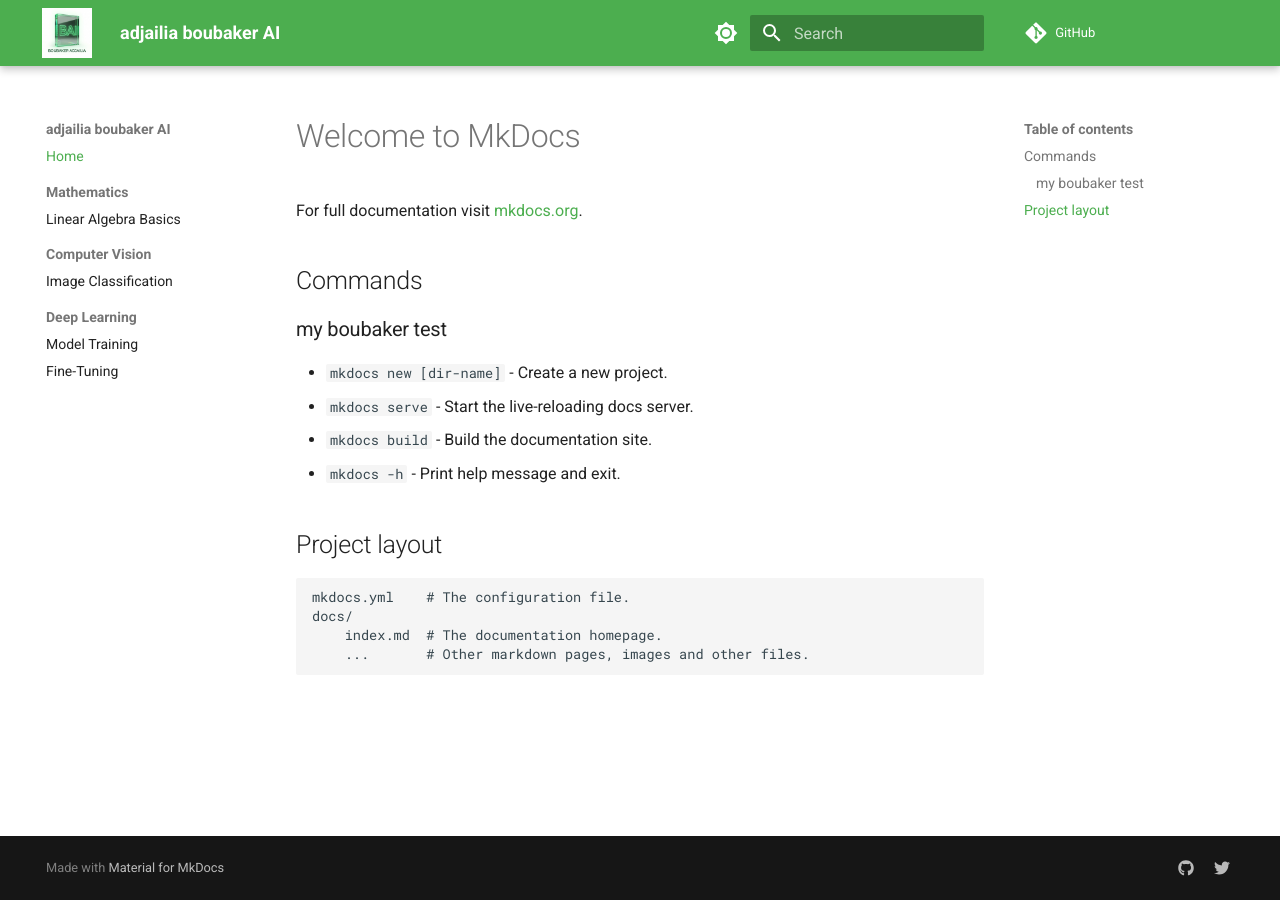
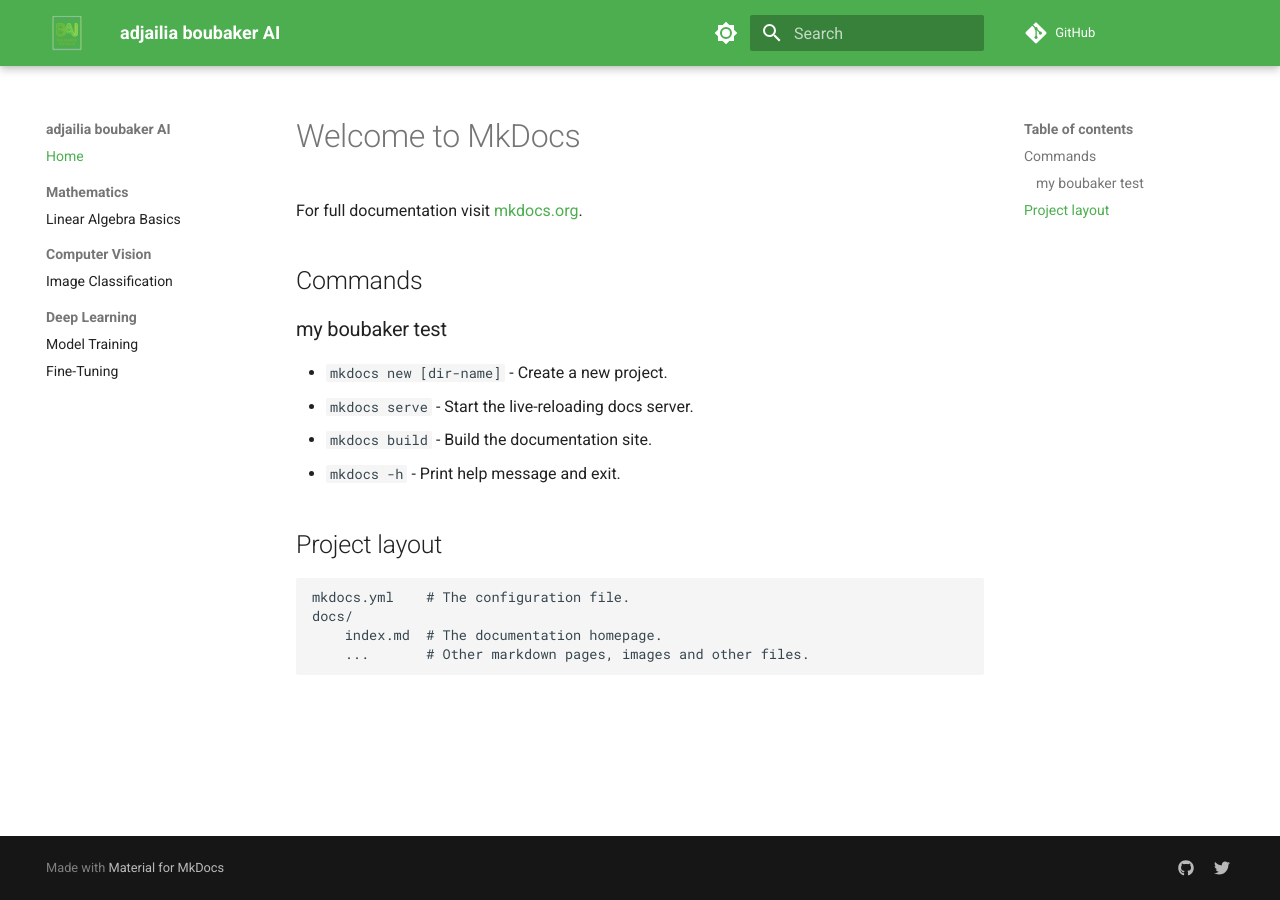
Before and after one commit to adjailia/adjailia.github.io, an MkDocs documentation site: the page built from docs/index.md, in a window 1280 px wide. Built offline with MkDocs 1.6.1 and Material for MkDocs 9.7.7, drawn with Linux system fonts in a browser that asks for light colours; comment, search, counter and statistics services are not loaded.

Commit message:
Use green-converted Copilot logo

```diff
--- a/mkdocs.yml
+++ b/mkdocs.yml
@@ -7,8 +7,8 @@ site_url: "https://adjailia.github.io/adjailia.github.io/"
 # Theme and Appearance
 theme:
   name: material
-  logo: assets/green_glass_logo.png
-  favicon: assets/green_glass_logo.png
+  logo: assets/copilot_green_logo.png
+  favicon: assets/copilot_green_logo.png
   language: en               # Switch to English for LTR layout (Nav left, TOC right)
   palette:
     - media: "(prefers-color-scheme: light)"
```
Also changed, not shown: docs/assets/copilot_green_logo.png (added).
